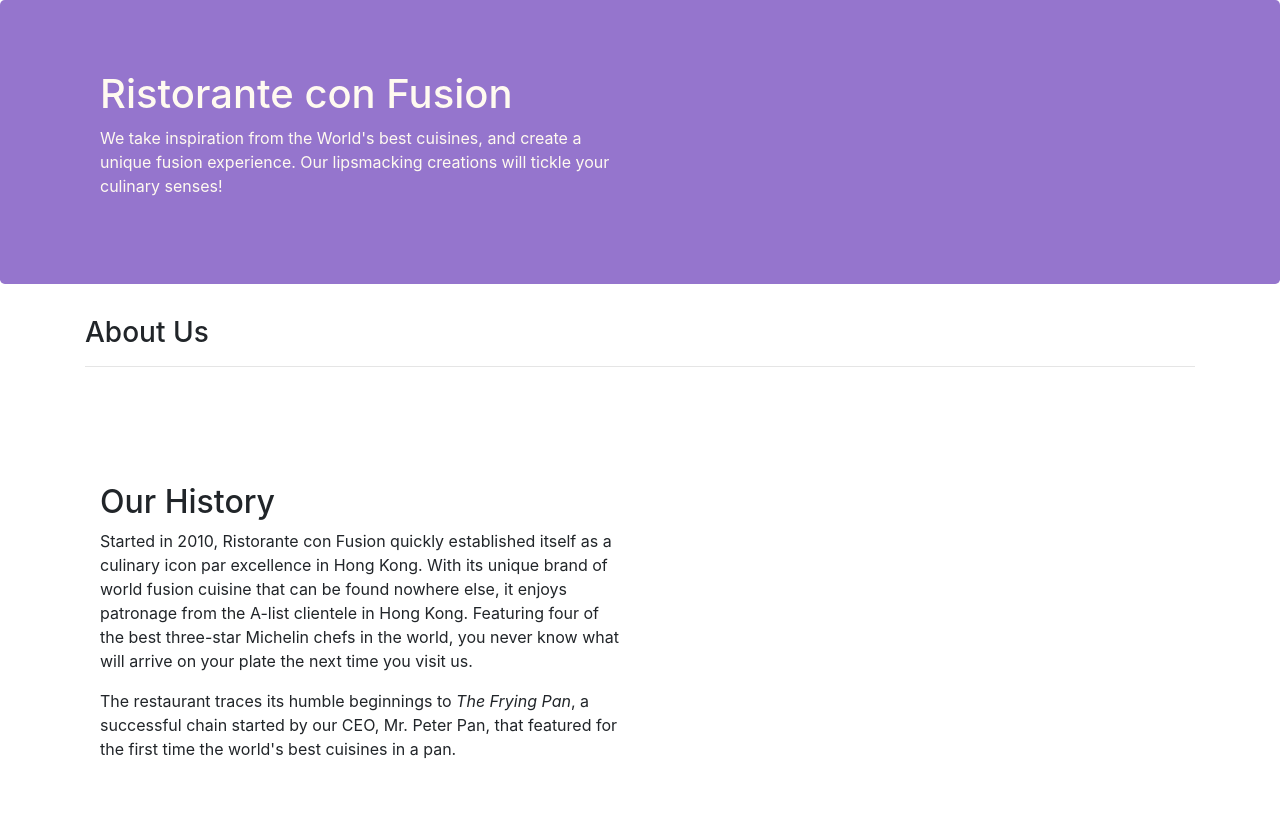
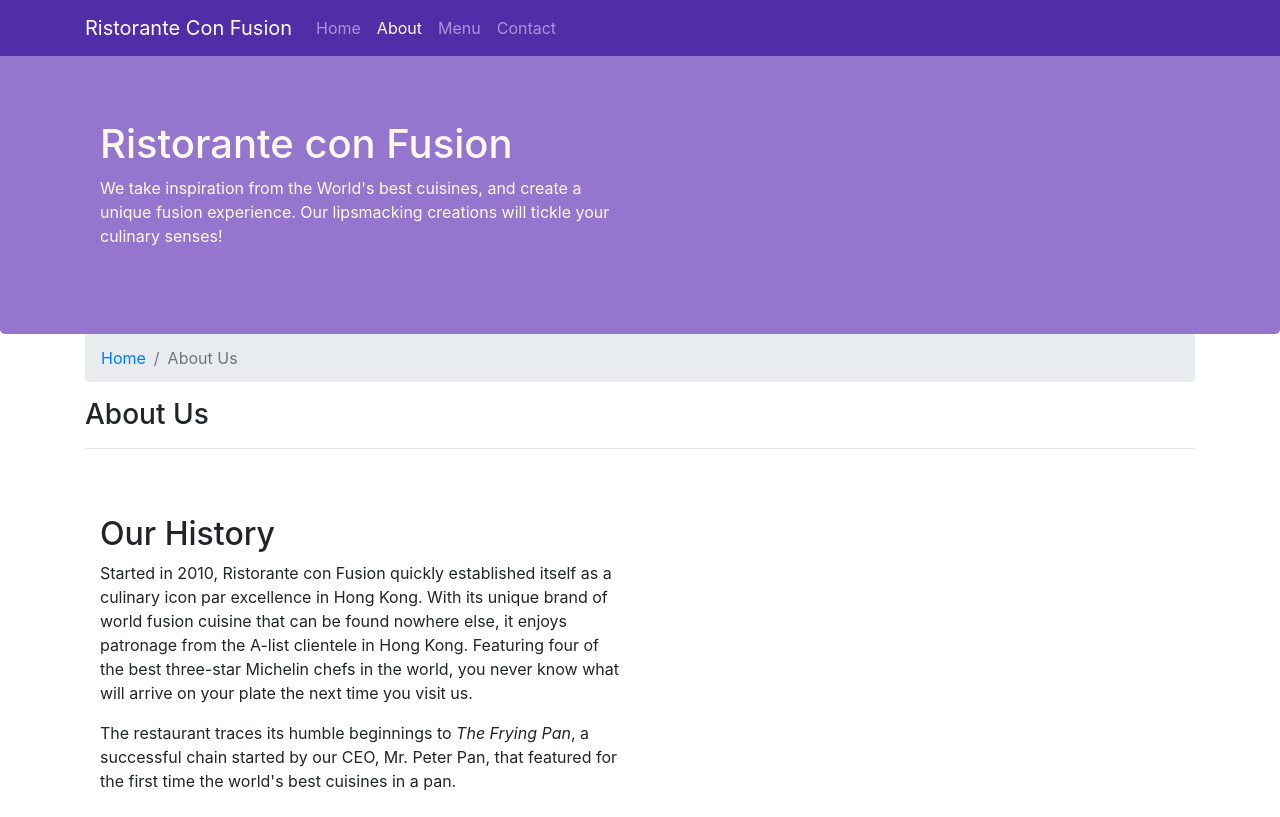
Before and after one commit to Anshg1109/Bootsrap4-Practice-project, a website: page aboutus.html in a window 1280 px wide. Shown: the top 817 px of the page. Drawn offline with nearby package versions, Linux system fonts and the light colour scheme.

Commit message:
navbar and breadcumbs

```diff
--- a/aboutus.html
+++ b/aboutus.html
@@ -16,7 +16,22 @@
 </head>
 
 <body>
-
+    <nav class="navbar navbar-dark navbar-expand-sm fixed-top">
+        <div class="container">
+            <button class="navbar-toggler" type="button" data-toggle="collapse" data-target="#Navbar">
+                <span class="navbar-toggler-icon"></span>
+            </button>
+           <a class="navbar-brand" href="#">Ristorante Con Fusion</a>
+           <div class="collapse navbar-collapse" id="Navbar">
+                <ul class="navbar-nav mr-auto">
+                    <li class="nav-item"><a class="nav-link" href="./index.html">Home</a></li>
+                    <li class="nav-item active"><a class="nav-link" href="#">About</a></li>
+                    <li class="nav-item"><a class="nav-link" href="#">Menu</a></li>
+                    <li class="nav-item"><a class="nav-link" href="#">Contact</a></li>
+                </ul>
+            </div>
+        </div>
+    </nav>
     <header class="jumbotron">
         <div class="container">
             <div class="row row-header">
@@ -31,6 +46,10 @@
     </header>
 
     <div class="container">
+        <ol class="col-12 breadcrumb">
+            <li class="breadcrumb-item"><a href="./index.html">Home</a></li>
+            <li class="breadcrumb-item active">About Us</li>
+        </ol>
         <div class="row">
             <div class="col-12">
                <h3>About Us</h3>
--- a/css/styles.css
+++ b/css/styles.css
@@ -5,7 +5,7 @@
 
 .row-content{
     margin: 0px auto;
-    padding: 100px 0px 100px 0px;
+    padding: 50px 0px 50px 0px;
     border-bottom: 1px ridge;
     min-height: 400px;
 }
@@ -22,6 +22,7 @@
     margin: 0ps auto;
     background: #9575cd;
     color: floralwhite;
+    margin-bottom: 0rem;
 }
 
 .address{
@@ -29,3 +30,12 @@
     margin: 0px;
     color: #0f0f0f;
 }
+
+body{
+    padding:50px 0px 0px 0px;
+    z-index:0;
+}
+
+.navbar-dark {
+     background-color: #512DA8;
+}
```
Also changed, not shown: index.html (+16 -1 lines).
